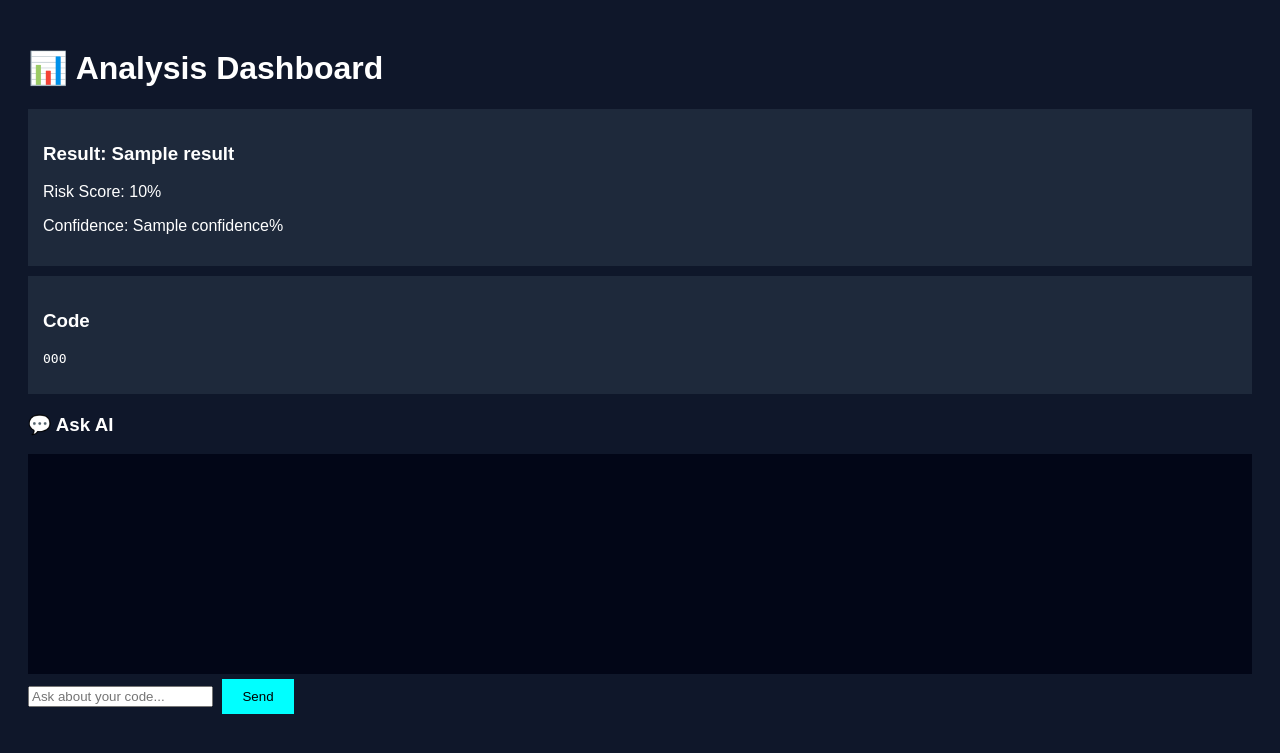
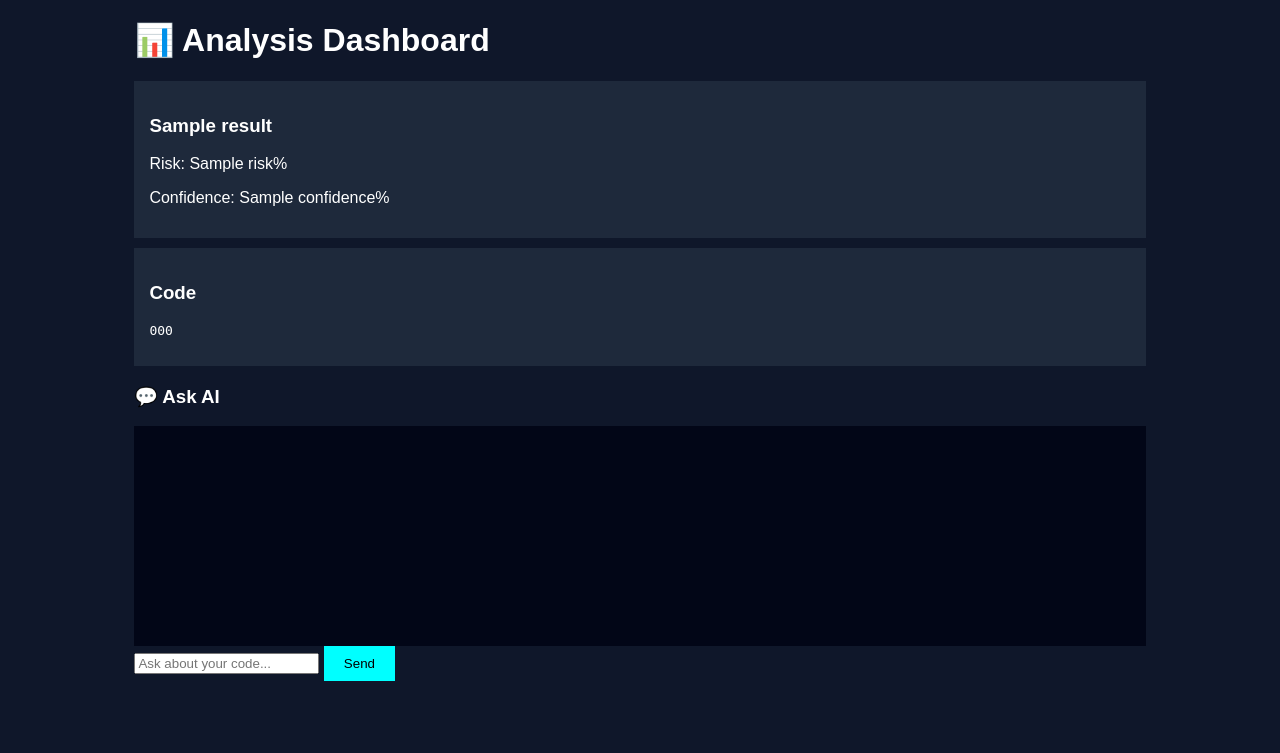
Before and after one commit to urvigarg139-art/blackbox-ai-safety, a Flask app: template templates/dashboard.html in a window 1280 px wide. Shown: the top 753 px of the page. Run offline with Flask 3, Linux system fonts and the light colour scheme; the template is opened without the code that fills it: most values are stand-ins (such as "Sample title", 1, 10 or a date in 2020).

Commit message:
FINAL WORKING VERSION

```diff
--- a/app.py
+++ b/app.py
@@ -5,7 +5,7 @@ import google.generativeai as genai
 
 app = Flask(__name__)
 
-# ---------------- LOAD MODEL ----------------
+# ---------- LOAD MODEL ----------
 BASE_DIR = os.path.dirname(os.path.abspath(__file__))
 
 try:
@@ -17,7 +17,7 @@ except Exception as e:
     model = None
     vectorizer = None
 
-# ---------------- GEMINI SETUP ----------------
+# ---------- GEMINI ----------
 try:
     genai.configure(api_key=os.getenv("GEMINI_API_KEY"))
     ai_model = genai.GenerativeModel("gemini-1.5-flash")
@@ -27,19 +27,19 @@ except Exception as e:
     ai_model = None
 
 
-# ---------------- HOME ----------------
+# ---------- HOME ----------
 @app.route("/")
 def home():
     return render_template("index.html")
 
 
-# ---------------- SCAN ----------------
+# ---------- SCAN ----------
 @app.route("/scan", methods=["POST"])
 def scan():
     code = request.form.get("code")
 
     if not code:
-        return render_template("index.html", error="⚠️ No code provided")
+        return render_template("index.html")
 
     try:
         if model and vectorizer:
@@ -47,30 +47,30 @@ def scan():
             pred = model.predict(vec)[0]
             prob = model.predict_proba(vec)[0][1]
 
-            result = "Vulnerable" if pred == 1 else "Safe"
-            risk_score = round(prob * 100, 2)
+            result = "⚠️ Vulnerable" if pred == 1 else "✅ Safe"
+            risk = round(prob * 100, 2)
             confidence = round((1 - prob) * 100, 2)
         else:
-            result = "Model not available"
-            risk_score = 0
+            result = "Model not loaded"
+            risk = 0
             confidence = 0
 
     except Exception as e:
-        print("❌ Scan error:", e)
-        result = "Error during scan"
-        risk_score = 0
+        print(e)
+        result = "Error"
+        risk = 0
         confidence = 0
 
     return render_template(
         "dashboard.html",
         code=code,
         result=result,
-        risk_score=risk_score,
+        risk=risk,
         confidence=confidence
     )
 
 
-# ---------------- CHAT ----------------
+# ---------- CHAT ----------
 @app.route("/chat", methods=["POST"])
 def chat():
     try:
@@ -78,14 +78,11 @@ def chat():
         message = data.get("message", "")
         code = data.get("code", "")
 
-        if not message:
-            return jsonify({"reply": "⚠️ Enter a question"})
-
         if not ai_model:
-            return jsonify({"reply": "⚠️ AI not configured properly"})
+            return jsonify({"reply": "⚠️ AI not configured"})
 
         prompt = f"""
-You are a security assistant.
+You are a code security assistant.
 
 Code:
 {code}
@@ -93,19 +90,16 @@ Code:
 User question:
 {message}
 
-Explain vulnerabilities clearly and suggest fixes.
+Explain clearly and give fixes.
 """
 
         response = ai_model.generate_content(prompt)
 
-        if not response.text:
-            return jsonify({"reply": "⚠️ Empty response from AI"})
-
         return jsonify({"reply": response.text})
 
     except Exception as e:
-        print("❌ GEMINI ERROR:", e)
-        return jsonify({"reply": f"⚠️ Error: {str(e)}"})
+        print(e)
+        return jsonify({"reply": "⚠️ AI error"})
 
 
 if __name__ == "__main__":
--- a/static/css/style.css
+++ b/static/css/style.css
@@ -2,20 +2,29 @@ body {
     background: #0f172a;
     color: white;
     font-family: Arial;
-    padding: 20px;
+}
+
+.container {
+    width: 80%;
+    margin: auto;
 }
 
 textarea {
-    width: 80%;
+    width: 100%;
     height: 150px;
     background: #020617;
     color: cyan;
     border: 1px solid cyan;
+    padding: 10px;
+}
+
+.buttons {
+    margin-top: 10px;
 }
 
 button {
     padding: 10px 20px;
-    margin: 5px;
+    margin-right: 10px;
     background: cyan;
     border: none;
     cursor: pointer;
@@ -27,7 +36,7 @@ button {
     margin: 10px 0;
 }
 
-.chat-container {
+.chat {
     margin-top: 20px;
 }
 
@@ -38,14 +47,10 @@ button {
     padding: 10px;
 }
 
-.user-msg {
+.user {
     color: violet;
 }
 
-.ai-msg {
+.ai {
     color: cyan;
 }
-
-.error {
-    color: red;
-}
--- a/static/js/app.js
+++ b/static/js/app.js
@@ -1,20 +1,21 @@
 function loadExample() {
-    document.getElementById("codeInput").value =
-        "SELECT * FROM users WHERE id = '" + " + user_input + '";
+    const textarea = document.getElementById("codeInput");
+
+    textarea.value = "SELECT * FROM users WHERE id = '" + " + user_input + '";
 }
+
 
 async function sendMessage() {
     const input = document.getElementById("chatInput");
     const chatBox = document.getElementById("chatBox");
-    const code = document.getElementById("codeInput").innerText;
+    const code = document.getElementById("codeDisplay").innerText;
 
     const message = input.value;
 
     if (!message) return;
 
-    chatBox.innerHTML += `<div class="user-msg">👤 ${message}</div>`;
+    chatBox.innerHTML += `<div class="user">👤 ${message}</div>`;
 
-    try {
     const res = await fetch("/chat", {
         method: "POST",
         headers: {"Content-Type": "application/json"},
@@ -23,10 +24,7 @@ async function sendMessage() {
 
     const data = await res.json();
 
-        chatBox.innerHTML += `<div class="ai-msg">🤖 ${data.reply}</div>`;
-    } catch (err) {
-        chatBox.innerHTML += `<div class="error">⚠️ Server error</div>`;
-    }
+    chatBox.innerHTML += `<div class="ai">🤖 ${data.reply}</div>`;
 
     input.value = "";
 }
--- a/templates/dashboard.html
+++ b/templates/dashboard.html
@@ -2,25 +2,29 @@
 <html>
 <head>
     <title>Dashboard</title>
-    <link rel="stylesheet" href="/static/style.css">
+
+    <link rel="stylesheet" href="{{ url_for('static', filename='style.css') }}">
 </head>
+
 <body>
+
+<div class="container">
 
     <h1>📊 Analysis Dashboard</h1>
 
     <div class="card">
-    <h3>Result: {{ result }}</h3>
-    <p>Risk Score: {{ risk_score }}%</p>
+        <h3>{{ result }}</h3>
+        <p>Risk: {{ risk }}%</p>
         <p>Confidence: {{ confidence }}%</p>
     </div>
 
     <div class="card">
         <h3>Code</h3>
-    <pre id="codeInput">{{ code }}</pre>
+        <pre id="codeDisplay">{{ code }}</pre>
     </div>
 
     <!-- CHAT -->
-<div class="chat-container">
+    <div class="chat">
         <h3>💬 Ask AI</h3>
 
         <div id="chatBox"></div>
@@ -29,7 +33,9 @@
         <button onclick="sendMessage()">Send</button>
     </div>
 
-<script src="/static/app.js"></script>
+</div>
+
+<script src="{{ url_for('static', filename='app.js') }}"></script>
 
 </body>
 </html>
```
Also changed, not shown: templates/index.html (+17 -9 lines). Lines whose indentation alone changed are shown as unchanged.
